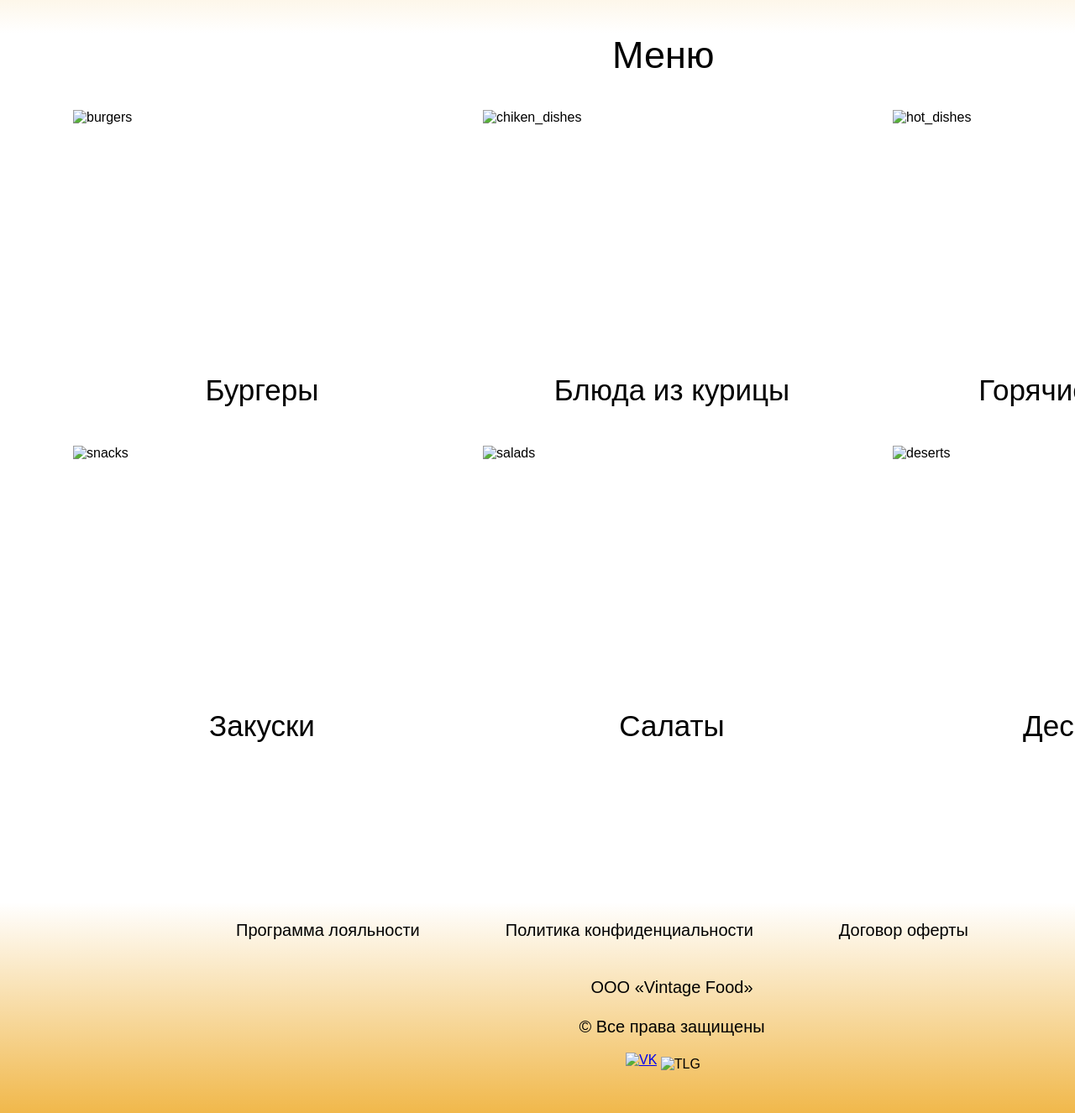
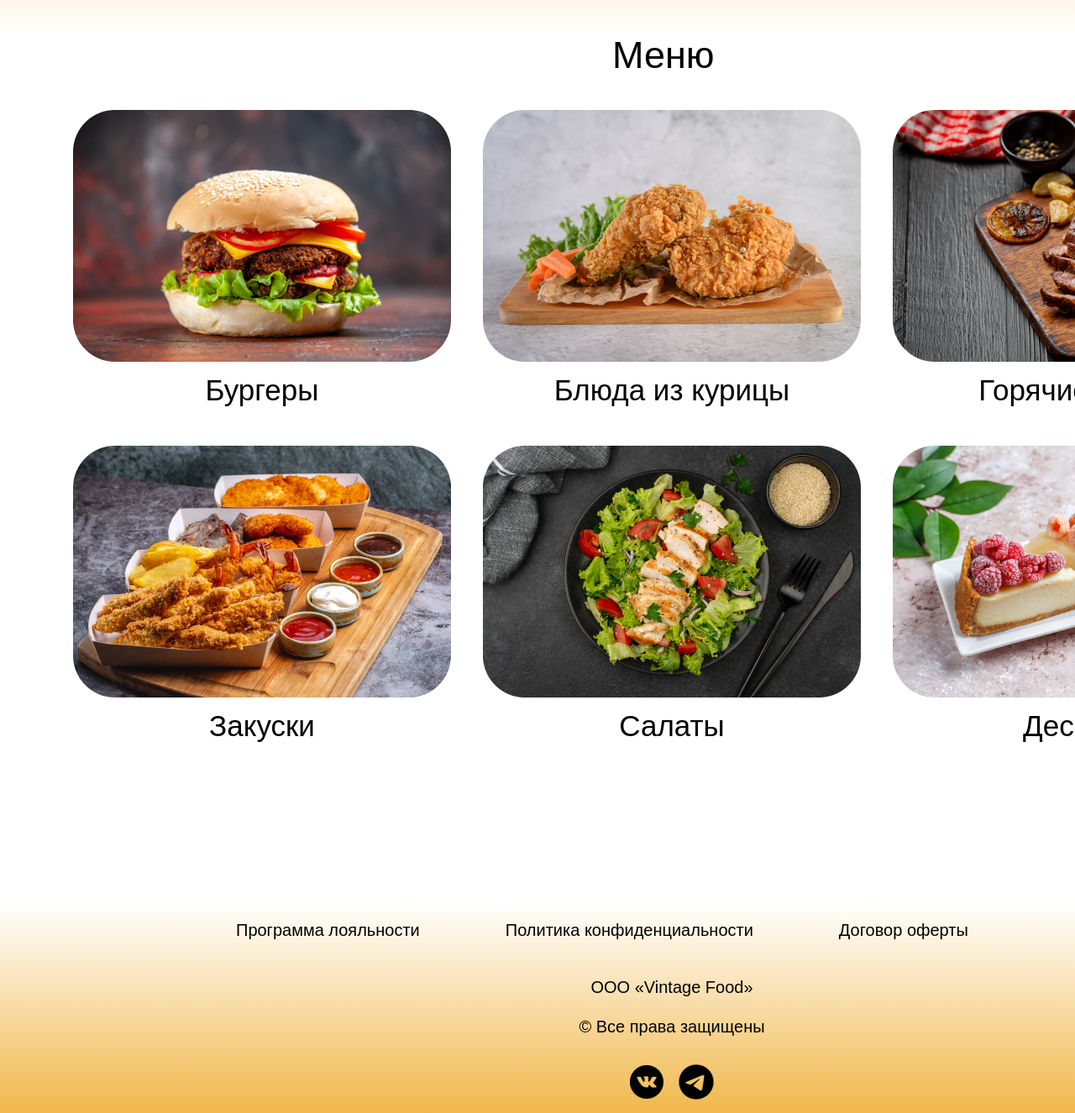
Before and after one commit to Egor-IvEgAn/burger_project, a plain HTML site: page index.html in a window 1280 px wide. Shown: the part 860-2186 px from the top of the page at 84% size. Drawn offline with Linux system fonts and the light colour scheme.

Commit message:
Update index.html

```diff
--- a/index.html
+++ b/index.html
@@ -29,27 +29,27 @@
         <p class="main_title">Меню</p>
         <ul class="dis_flex main_ul">
             <li>
-                <img class="main_img" src="../Burger/img/Картинка _Бургеры_.png" alt="burgers">
+                <img class="main_img" src="img/Картинка _Бургеры_.png" alt="burgers">
                 <p class="main_txt">Бургеры</p>
             </li>
             <li>
-                <img class="main_img" src="../Burger/img/Картинка _Блюда из курицы_.png" alt="chiken_dishes">
+                <img class="main_img" src="img/Картинка _Блюда из курицы_.png" alt="chiken_dishes">
                 <p class="main_txt">Блюда из курицы</p>
             </li>
             <li>
-                <img class="main_img" src="../Burger/img/Картинка _Горячие блюда_.png" alt="hot_dishes">
+                <img class="main_img" src="img/Картинка _Горячие блюда_.png" alt="hot_dishes">
                 <p class="main_txt">Горячие блюда</p>
             </li>
             <li>
-                <img class="main_img" src="../Burger/img/Картинка _Закуски_.png" alt="snacks">
+                <img class="main_img" src="img/Картинка _Закуски_.png" alt="snacks">
                 <p class="main_txt">Закуски</p>
             </li>
             <li>
-                <img class="main_img" src="../Burger/img/Картинка _Салаты_.png" alt="salads">
+                <img class="main_img" src="/img/Картинка _Салаты_.png" alt="salads">
                 <p class="main_txt">Салаты</p>
             </li>
             <li>
-                <img class="main_img" src="../Burger/img/Картинка _Десерты_.png" alt="deserts">
+                <img class="main_img" src="img/Картинка _Десерты_.png" alt="deserts">
                 <p class="main_txt">Десерты</p>
             </li>
         </ul>
@@ -66,8 +66,8 @@
                 <li>© Все права защищены</li>
             </ul>
             <ul class="foot_ul_3">
-                <a href="https://vk.com/the_translators" target="_blank"><img class="img_vk" src="../Burger/img/VK Circled.png" alt="VK"></a>
-                <img src="../Burger/img/Telegram.png" alt="TLG">
+                <a href="https://vk.com/the_translators" target="_blank"><img class="img_vk" src="img/VK Circled.png" alt="VK"></a>
+                <img src="img/Telegram.png" alt="TLG">
             </ul>
         </ul>
     </footer>
```
